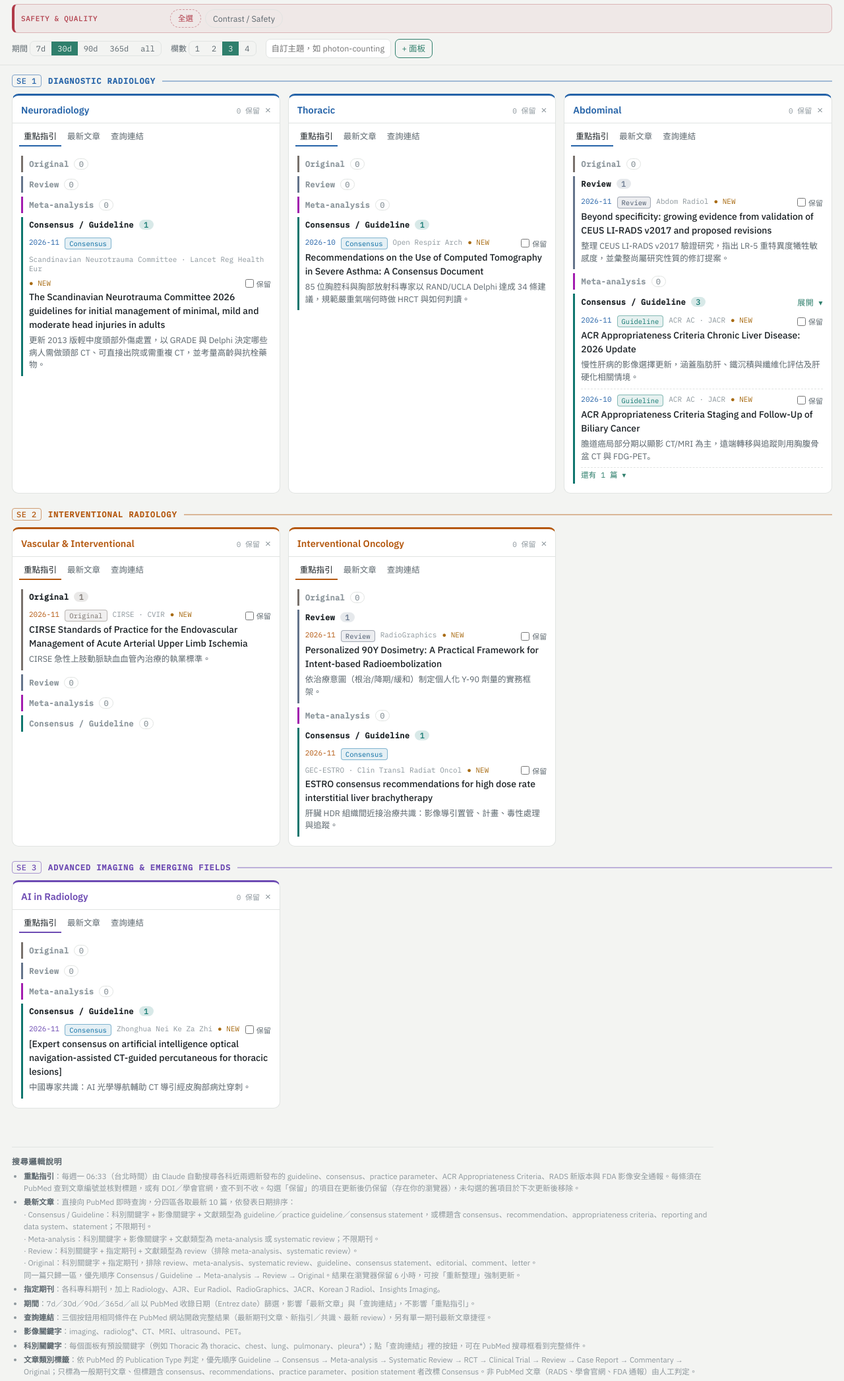
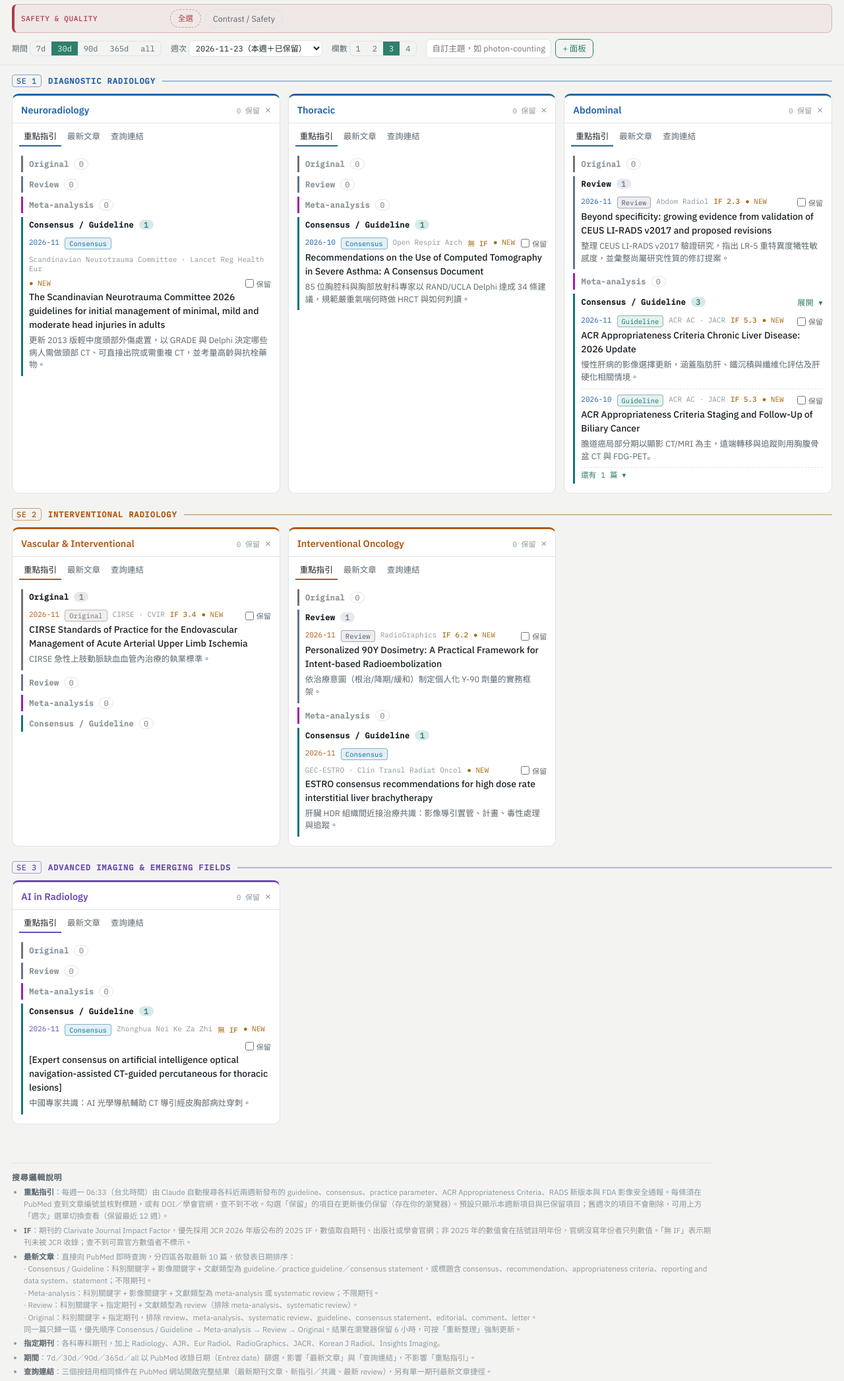
Before and after one commit to cxrfile39-cell/radiology-board, a plain HTML site: page index.html in a window 1280 px wide. Shown: the part 324-2417 px from the top of the page at 66% size. Drawn offline with Linux system fonts and the light colour scheme.

Commit message:
Update index.html

```diff
--- a/index.html
+++ b/index.html
@@ -51,6 +51,8 @@ main{display:grid;gap:12px;padding:14px 18px 40px;grid-template-columns:repeat(v
 .meta{font:11px "IBM Plex Mono",monospace;color:var(--dim);display:flex;gap:8px;flex-wrap:wrap}
 .meta .d{color:var(--acc)}
 .meta .n{color:var(--new)}
+.meta .if{font-weight:500;color:var(--acc2)}
+#wk{background:var(--panel);border:1px solid var(--line);color:var(--ink);border-radius:7px;padding:3px 6px;font:12px "IBM Plex Mono",monospace}
 .item a{color:var(--ink);text-decoration:none;font-weight:500;display:block;margin-top:2px}
 .item a:hover{color:var(--acc);text-decoration:underline}
 .item p{margin:3px 0 0;color:var(--mut);font-size:12.5px}
@@ -163,13 +165,15 @@ footer p{margin:8px 0}
   <div class="bar" id="chips"></div>
   <div class="ctrl">
     <span>期間 <span class="seg" id="win"></span></span>
+    <span>週次 <select id="wk"></select></span>
     <span class="colsw">欄數 <span class="seg" id="cols"></span></span>
     <span class="custom"><input id="kw" placeholder="自訂主題，如 photon-counting CT"><button id="add">+ 面板</button></span>
   </div>
 </header>
 <main id="grid"></main>
 <footer><h3>搜尋邏輯說明</h3><ul>
-<li><b>重點指引</b>：每週一 06:33（台北時間）由 Claude 自動搜尋各科近兩週新發布的 guideline、consensus、practice parameter、ACR Appropriateness Criteria、RADS 新版本與 FDA 影像安全通報。每條須在 PubMed 查到文章編號並核對標題，或有 DOI／學會官網，查不到不收。勾選「保留」的項目在更新後仍保留（存在你的瀏覽器），未勾選的舊項目於下次更新後移除。</li>
+<li><b>重點指引</b>：每週一 06:33（台北時間）由 Claude 自動搜尋各科近兩週新發布的 guideline、consensus、practice parameter、ACR Appropriateness Criteria、RADS 新版本與 FDA 影像安全通報。每條須在 PubMed 查到文章編號並核對標題，或有 DOI／學會官網，查不到不收。勾選「保留」的項目在更新後仍保留（存在你的瀏覽器）。預設只顯示本週新項目與已保留項目；舊週次的項目不會刪除，可用上方「週次」選單切換查看（保留最近 12 週）。</li>
+<li><b>IF</b>：期刊的 Clarivate Journal Impact Factor，優先採用 JCR 2026 年版公布的 2025 IF，數值取自期刊、出版社或學會官網；非 2025 年的數值會在括號註明年份，官網沒寫年份者只列數值。「無 IF」表示期刊未被 JCR 收錄；查不到可靠官方數值者不標示。</li>
 <li><b>最新文章</b>：直接向 PubMed 即時查詢，分四區各取最新 10 篇，依發表日期排序：
 <br>· Consensus / Guideline：科別關鍵字 + 影像關鍵字 + 文獻類型為 guideline／practice guideline／consensus statement，或標題含 consensus、recommendation、appropriateness criteria、reporting and data system、statement；不限期刊。
 <br>· Meta-analysis：科別關鍵字 + 影像關鍵字 + 文獻類型為 meta-analysis 或 systematic review；不限期刊。
@@ -188,6 +192,7 @@ footer p{margin:8px 0}
 
 <script>
 const KCAT={"Guideline":"kg","RADS":"kr","Consensus":"kc","Statement":"kc","Meta-analysis":"km","Systematic Review":"km","RCT":"kt","Clinical Trial":"kt","Review":"kv","Original":"ko","Case Report":"kx","Commentary":"kx","Regulatory":"kx","News":"kx"};
+const ifb = x => !x.f ? "" : x.f==="none" ? `<span class="if" title="無 Clarivate JCR 影響係數">無 IF</span>` : `<span class="if" title="Clarivate JCR Journal Impact Factor${x.fy?" "+x.fy:""}">IF ${esc(x.f)}${x.fy&&x.fy!=="2025"?` (${esc(x.fy)})`:""}</span>`;
 const kb = k => k ? `<span class="kb ${KCAT[k]||'kx'}">${esc(k)}</span>` : "";
 function catOf(types,title){
   const T=new Set(types||[]); let c;
@@ -282,7 +287,10 @@ function feedHTML(s){
 /* ---------- curated guidelines ---------- */
 const isPinned = t => !!pins[keyOf(t)];
 function togglePin(panel, item, on){ const k=keyOf(item.t); if(on) pins[k]={panel,item}; else delete pins[k]; LS.set("rb_pins",pins); render(); }
+let curWeek = "";
+const WEEKS = () => [...new Set(D.panels.flatMap(s=>(s.g||[]).map(x=>x.w).filter(Boolean)))].sort().reverse();
 function curatedFor(s){
+  if(curWeek && curWeek!==D.latest) return (s.g||[]).filter(x=>x.w===curWeek);
   const cur = (s.g||[]).filter(x=>x.w===D.latest || isPinned(x.t));
   const inData = new Set((s.g||[]).map(x=>keyOf(x.t)));
   const kept = Object.entries(pins).filter(([k,v])=>v.panel===s.id && !inData.has(k)).map(([k,v])=>Object.assign({_gone:1},v.item));
@@ -290,8 +298,8 @@ function curatedFor(s){
 }
 function guideHTML(s){
   const list=curatedFor(s);
-  if(!list.length) return `<div class="empty">本週此科別沒有新整理的指引，請看「最新文章」。</div>`;
-  return blocksHTML(s.id+"|g",list,x=>x.k,x=>{const on=isPinned(x.t);return `<div class="item ${on?'pinned':''} ${x._gone?'gone':''}"><div class="meta"><span class="d">${esc(x.d)}</span>${kb(x.k)}<span>${esc(x.o)}</span>${recent(x.d)?'<span class="n">● NEW</span>':''}
+  if(!list.length) return `<div class="empty">${curWeek&&curWeek!==D.latest?curWeek+" 這週":"本週"}此科別沒有整理的指引，可切換「週次」或看「最新文章」。</div>`;
+  return blocksHTML(s.id+"|g",list,x=>x.k,x=>{const on=isPinned(x.t);return `<div class="item ${on?'pinned':''} ${x._gone?'gone':''}"><div class="meta"><span class="d">${esc(x.d)}</span>${kb(x.k)}<span>${esc(x.o)}</span>${ifb(x)}${recent(x.d)?'<span class="n">● NEW</span>':''}
     <label class="keep"><input type="checkbox" data-pin="${esc(x.t)}" data-panel="${s.id}" ${on?'checked':''}>保留</label></div>
     <a href="${esc(x.u)}" target="_blank" rel="noopener">${esc(x.t)}</a>${x.p?`<p>${esc(x.p)}</p>`:""}</div>`});
 }
@@ -331,6 +339,8 @@ function render(){
   document.getElementById("sub").textContent = `${D.groups.length} groups · ${D.panels.length} panels · 上次更新 ${D.updated||D.latest} · 下次更新 ${nextRun()}（台北時間）`;
   document.getElementById("chips").innerHTML = `<div class="grp"><button class="chip none" id="selNone">✕ 全不選</button></div>` + D.groups.map(([k,l])=>`<div class="grp g-${k}"><span class="gl">${esc(l)}</span><button class="chip all" data-g="${k}">全選</button>${D.panels.filter(s=>s.grp===k).map(s=>`<button class="chip ${state.sel.includes(s.id)?'on':''}" data-id="${s.id}">${esc(s.name)}</button>`).join("")}</div>`).join("")
     + (state.custom.length?`<div class="grp"><span class="gl">Custom</span>${state.custom.map(k=>`<button class="chip on" data-c="${esc(k)}">★ ${esc(k)}</button>`).join("")}</div>`:"");
+  if(!curWeek || !WEEKS().includes(curWeek)) curWeek=D.latest;
+  document.getElementById("wk").innerHTML = WEEKS().map(w=>`<option value="${w}" ${w===curWeek?"selected":""}>${w}${w===D.latest?"（本週＋已保留）":""}</option>`).join("");
   document.getElementById("win").innerHTML = [7,30,90,365,0].map(w=>`<button class="${state.win===w?'on':''}" data-w="${w}">${w?w+'d':'all'}</button>`).join("");
   document.getElementById("cols").innerHTML = [1,2,3,4].map(c=>`<button class="${state.cols===c?'on':''}" data-c="${c}">${c}</button>`).join("");
   const g=document.getElementById("grid"); g.style.setProperty("--cols",state.cols);
@@ -359,7 +369,7 @@ document.addEventListener("click",e=>{
   else return;
   save(); render();
 });
-document.addEventListener("change",e=>{const c=e.target.closest("input[data-pin]"); if(!c) return; const s=D.panels.find(p=>p.id===c.dataset.panel); const item=[...(s?.g||[]),...Object.values(pins).map(v=>v.item)].find(x=>x.t===c.dataset.pin); if(item){const {_gone,...clean}=item; togglePin(c.dataset.panel,clean,c.checked);} });
+document.addEventListener("change",e=>{if(e.target.id==="wk"){curWeek=e.target.value; render(); return;} const c=e.target.closest("input[data-pin]"); if(!c) return; const s=D.panels.find(p=>p.id===c.dataset.panel); const item=[...(s?.g||[]),...Object.values(pins).map(v=>v.item)].find(x=>x.t===c.dataset.pin); if(item){const {_gone,...clean}=item; togglePin(c.dataset.panel,clean,c.checked);} });
 document.getElementById("kw").addEventListener("keydown",e=>{if(e.key==="Enter")document.getElementById("add").click();});
 fetch("data.json?v="+Date.now()).then(r=>r.json()).then(d=>{D=d; render();}).catch(()=>{document.getElementById("grid").innerHTML='<div class="empty">資料載入失敗，請重新整理。</div>';});
 </script>
```
